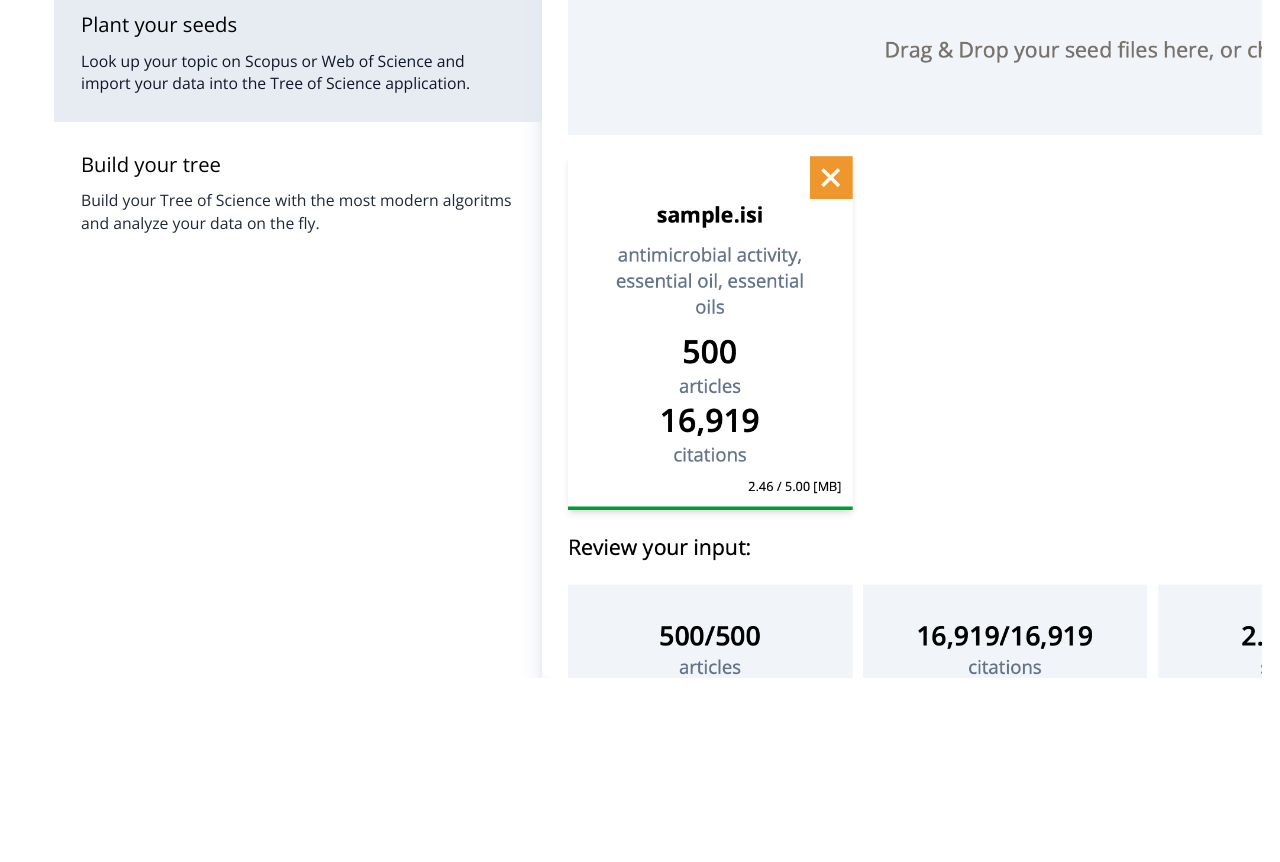
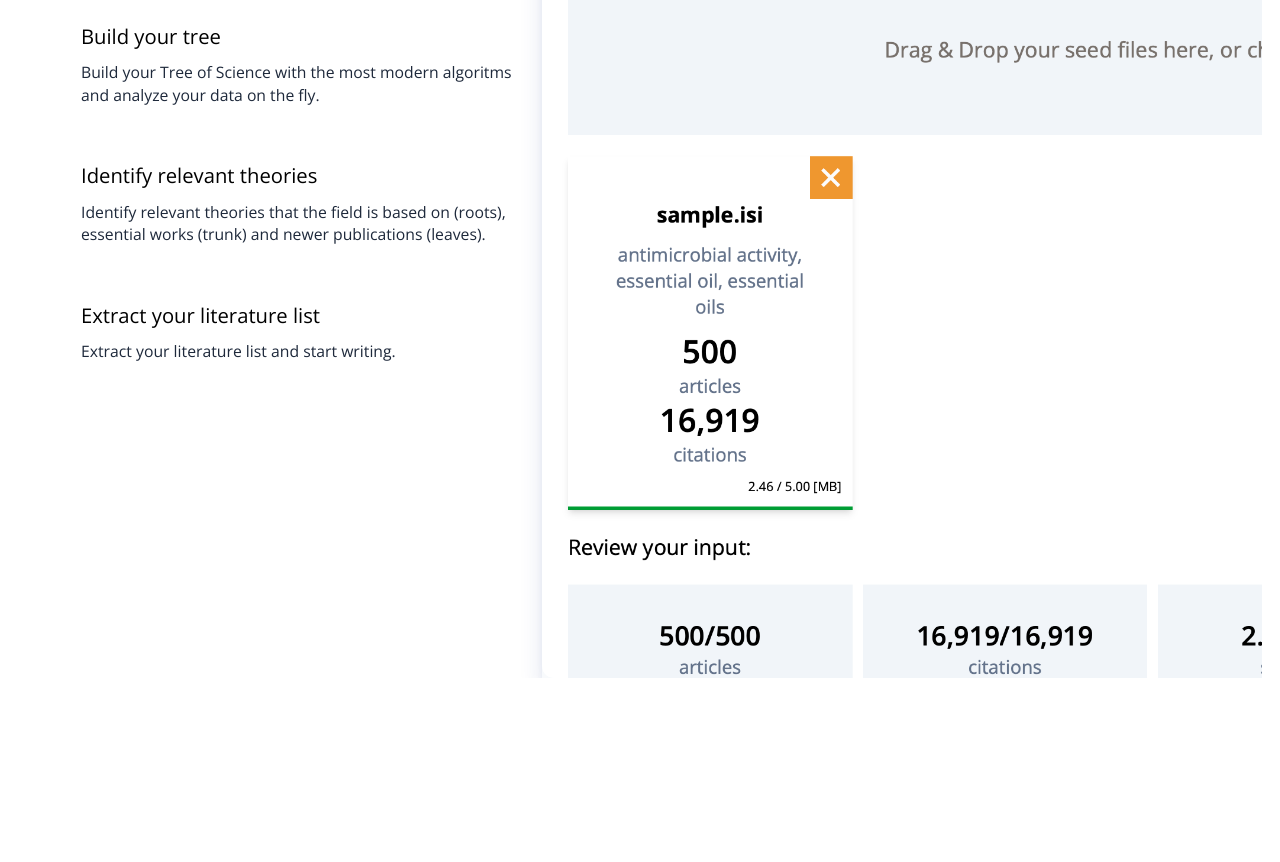
Before and after one commit to coreofscience/tos.coreofscience.org, a React (Vite) app: page / in a window 1280 px wide. Shown: the part 1820-2682 px from the top of the page. Built offline with nearby package versions, Linux system fonts and the light colour scheme; no server answers.

Commit message:
Add 2 more section to HowItWorks

```diff
--- a/src/components/pages/Home/HowItWorks.tsx
+++ b/src/components/pages/Home/HowItWorks.tsx
@@ -3,6 +3,8 @@ import { FC, useCallback, useState } from "react";
 enum Section {
  PlantSeeds = "PLANT_SEEDS",
  BuildTree = "BUILD_TREE",
+ IdentifyRelevantTheories = "IDENTIFY_RELEVANT_THEORIES",
+ ExtractYourLiteratureList = "EXTRACT_YOUR_LITERATURE_LIST",
 }
 
 const HowItWorks: FC = () => {
@@ -86,6 +88,52 @@ const HowItWorks: FC = () => {
          analyze your data on the fly.
         </p>
        </div>
+
+       <div
+        className={`group relative px-4 py-1 lg:p-6 ${show === Section.IdentifyRelevantTheories
+         ? "bg-slate-200/80"
+         : "hover:bg-slate-400/10 lg:hover:bg-slate-400/10"
+        }`}
+        onClick={() => toggleShow(Section.IdentifyRelevantTheories)}
+       >
+        <h3>
+         <button
+          className="text-lg ui-not-focus-visible:outline-none"
+          role="tab"
+          type="button"
+          tabIndex={show === Section.IdentifyRelevantTheories ? 0 : -1}
+         >
+          <span className="absolute inset-0"></span>
+          Identify relevant theories
+         </button>
+        </h3>
+        <p className="mt-2 hidden text-sm lg:block text-slate-800 group-hover:text-slate-900">
+         Identify relevant theories that the field is based on (roots), essential works (trunk) and newer publications (leaves).
+        </p>
+       </div>
+
+       <div
+        className={`group relative px-4 py-1 lg:p-6 ${show === Section.ExtractYourLiteratureList
+         ? "bg-slate-200/80"
+         : "hover:bg-slate-400/10 lg:hover:bg-slate-400/10"
+        }`}
+        onClick={() => toggleShow(Section.ExtractYourLiteratureList)}
+       >
+        <h3>
+         <button
+          className="text-lg ui-not-focus-visible:outline-none"
+          role="tab"
+          type="button"
+          tabIndex={show === Section.ExtractYourLiteratureList ? 0 : -1}
+         >
+          <span className="absolute inset-0"></span>
+          Extract your literature list
+         </button>
+        </h3>
+        <p className="mt-2 hidden text-sm lg:block text-slate-800 group-hover:text-slate-900">
+         Extract your literature list and start writing.
+        </p>
+       </div>
       </div>
      </div>
      <div className="lg:col-span-7">
@@ -112,7 +160,7 @@ const HowItWorks: FC = () => {
          className="w-full"
          style={{ color: "transparent" }}
          sizes="(min-width: 1024px) 67.8125rem, (min-width: 640px) 100vw, 45rem"
-         src="/assets/features/plant-seeds.png"
+         src="/assets/howItWorks/plant-seeds.png"
         />
        </div>
       </div>
@@ -139,7 +187,7 @@ const HowItWorks: FC = () => {
          className="w-full"
          style={{ color: "transparent" }}
          sizes="(min-width: 1024px) 67.8125rem, (min-width: 640px) 100vw, 45rem"
-         src="/assets/features/build-tree.png"
+         src="/assets/howItWorks/build-tree.png"
         />
        </div>
       </div>
```
Also changed, not shown: public/assets/howItWorks/build-tree.png (renamed from public/assets/features/build-tree.png), public/assets/howItWorks/plant-seeds.png (renamed from public/assets/features/plant-seeds.png).
